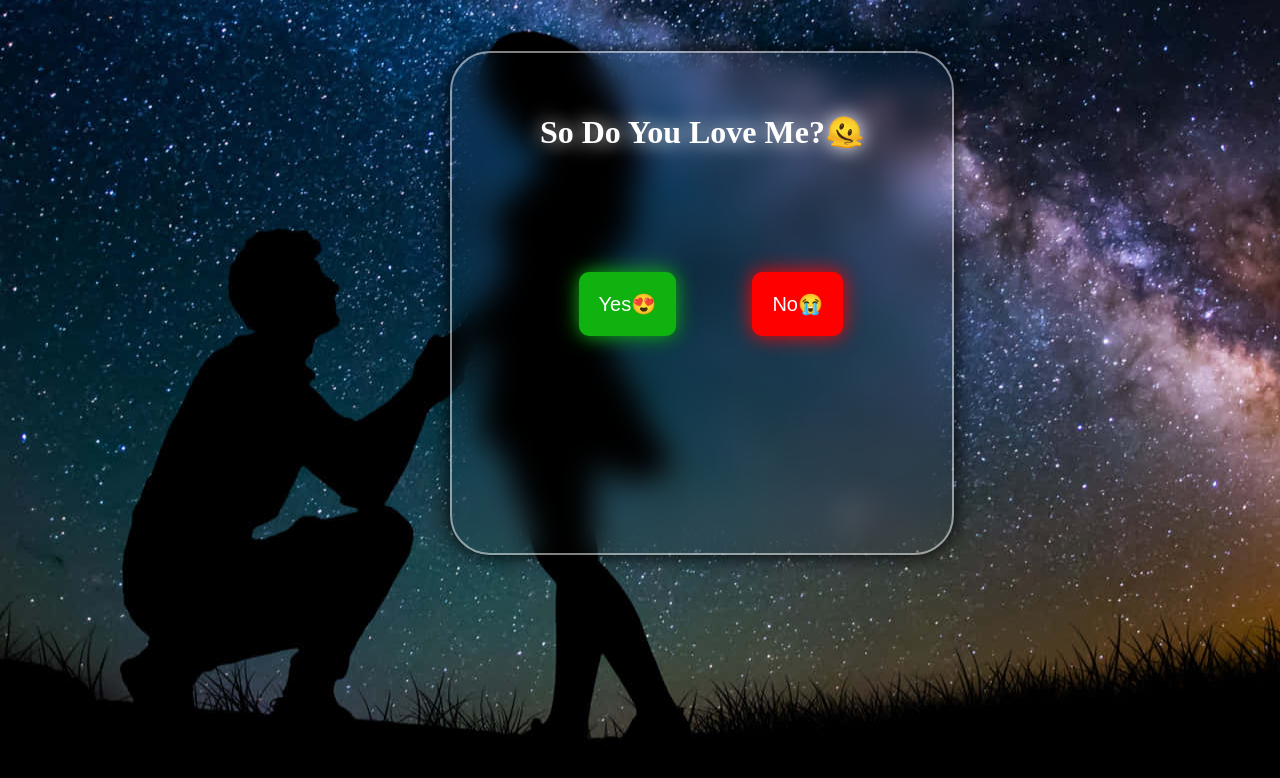
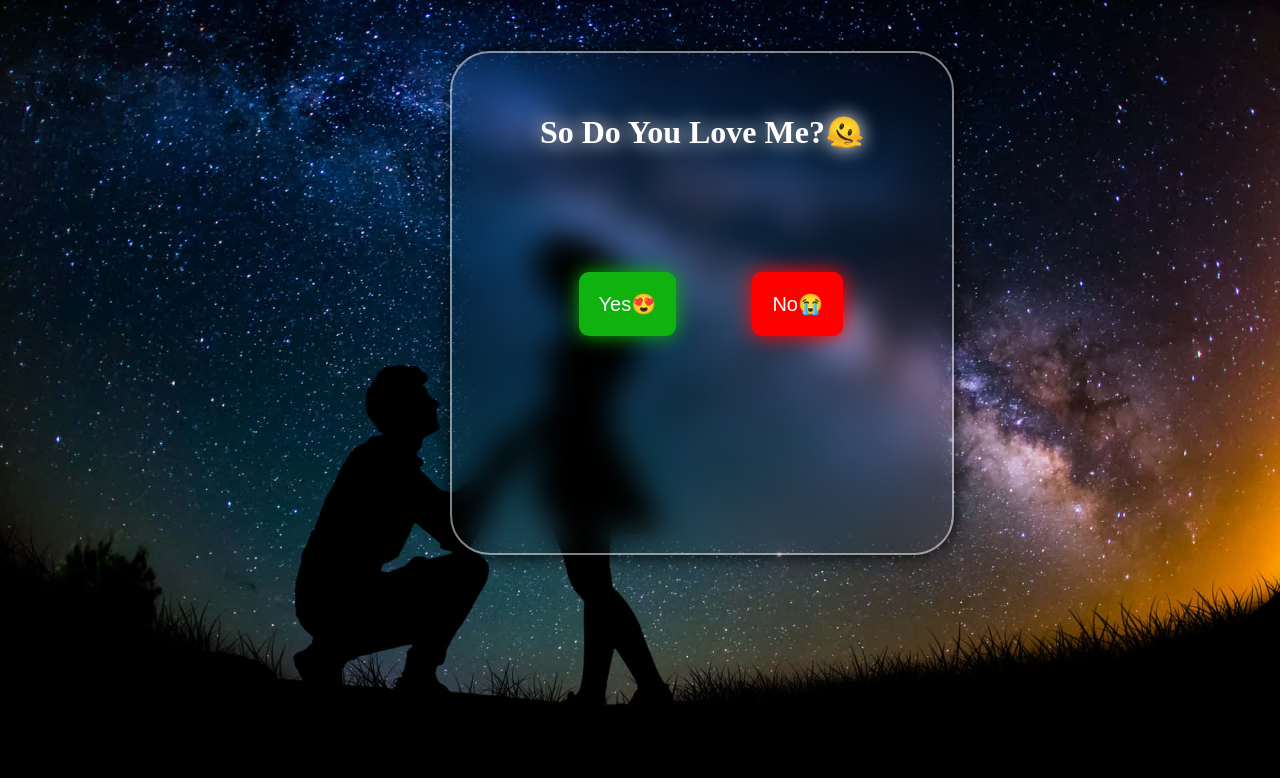
Before and after one commit to lynx-hrishi/proposal-website, a plain HTML site: page index.html in a window 1280 px wide. Shown: the top 778 px of the page. Drawn offline with Linux system fonts and the light colour scheme.

Commit message:
Update style.css

```diff
--- a/style.css
+++ b/style.css
@@ -1,10 +1,11 @@
 /* @import url('https://fonts.googleapis.com/css2?family=Poppins:ital,wght@0,100;0,200;0,300;0,400;0,500;0,600;0,700;0,800;0,900;1,100;1,200;1,300;1,400;1,500;1,600;1,700;1,800;1,900&display=swap'); */
 
 body{
-    background-image: url('proposal-background.jpg');
+    background-image: url('proposal-background.jpg') ;
     background-repeat: no-repeat;
     background-position: center;
-    background-attachment: cover;
+    background-size: cover;
+    background-attachment: fixed;
     /* font-family: "Poppins", sans-serif; */
 
     transition: .2s linear;
```
